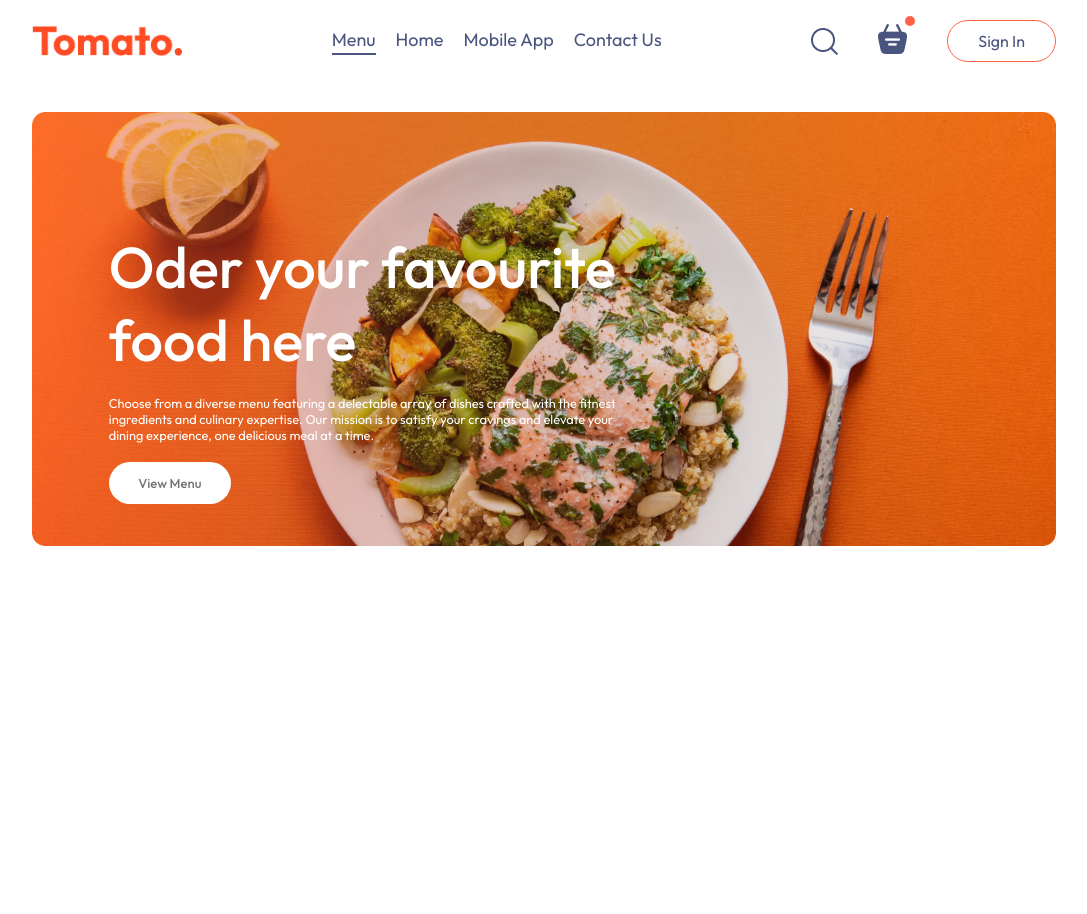
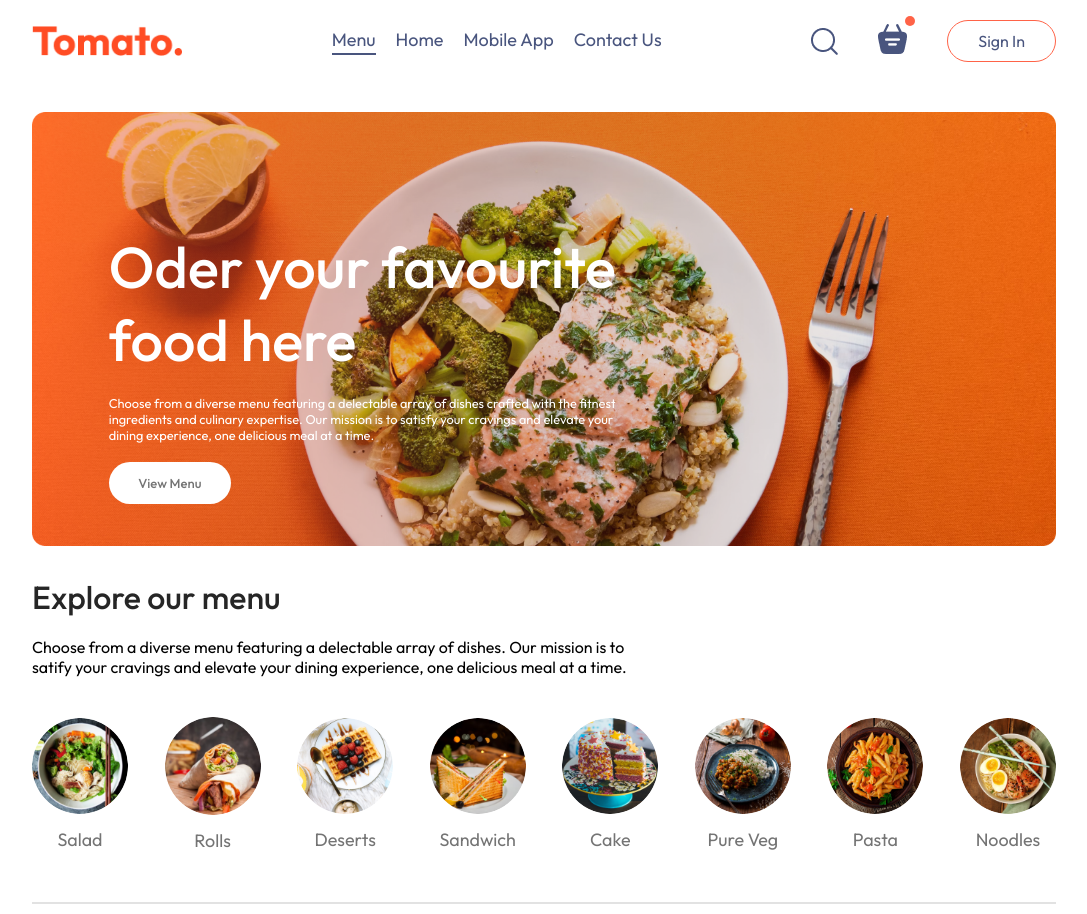
Before and after one commit to quang120901/FoodApp_ReactJS, a React (Vite) app: page / in a window 1280 px wide. Shown: the whole page, without its empty margins (96-1183 px from the left). Before the commit the page ends 800 px from the top, so only its background shows below. Built offline with nearby package versions, Linux system fonts and the light colour scheme.

Commit message:
add Menu

```diff
--- /dev/null
+++ b/src/components/ExploreMenu/ExploreMenu.css
@@ -0,0 +1,48 @@
+.explore-menu {
+    display: flex;
+    flex-direction: column;
+    gap: 20px;
+}
+.explore-menu h1 {
+    color: #262626;
+    font-weight: 500;
+}
+.explore-menu-text {
+    max-width: 60%;
+    columns: #808080;
+}
+.explore-menu-list {
+    display: flex;
+    justify-content: space-between;
+    align-items: center;
+    gap: 30px;
+    text-align: center;
+    margin: 20px 0px;
+    overflow-x: scroll;
+}
+.explore-menu-list::-webkit-scrollbar {
+    display: none;
+}
+.explore-menu-list-item img{
+    width: 7.5vw;
+    min-width: 80px;
+    cursor: pointer;
+    border-radius: 50%;
+    transition: 0.2s;
+}
+.explore-menu-list-item p {
+    margin-top: 10px;
+    color: #747474;
+    font-size: max(1.4vw, 16px);
+    cursor: pointer;
+}
+.explore-menu hr {
+    margin: 10px 0px;
+    height: 2px;
+    background-color: #e2e2e2;
+    border: none;
+}
+.explore-menu-list-item .active {
+    border: 4px solid tomato;
+    padding: 2px;
+}
--- /dev/null
+++ b/src/components/ExploreMenu/ExploreMenu.jsx
@@ -0,0 +1,25 @@
+import React from "react"
+import "./ExploreMenu.css"
+import { menu_list } from "../../assets/assets"
+
+const ExploreMenu = ({category, setCategory}) => {
+    return (
+        <div className="explore-menu" id="explore-menu">
+            <h1>Explore our menu</h1>
+            <p className="explore-menu-text">Choose from a diverse menu featuring a delectable array of dishes. Our mission is to satify your cravings and elevate your dining experience, one delicious meal at a time.</p>
+            <div className="explore-menu-list">
+                {menu_list.map((item, index)=> {
+                    return (
+                        <div onClick={()=>setCategory(prev=>prev===item.menu_name?"All":item.menu_name)} key={index} className="explore-menu-list-item">
+                            <img className={category===item.menu_name?"active":""} src={item.menu_image} alt="" />
+                            <p>{item.menu_name}</p>
+                        </div>
+                    )
+                })}
+            </div>
+            <hr />
+        </div>
+    )
+}
+
+export default ExploreMenu
--- a/src/pages/Home/Home.jsx
+++ b/src/pages/Home/Home.jsx
@@ -1,11 +1,16 @@
-import React from "react";
+import React, { useState } from "react";
 import "./Home.css"
 import Header from "../../components/Header/Header";
+import ExploreMenu from "../../components/ExploreMenu/ExploreMenu";
 
 const Home = () => {
+
+    const [category, setCategory] = useState("All");
+
     return (
         <div>
             <Header/>
+            <ExploreMenu category={category} setCategory={setCategory}/>
         </div>
     )
 }
```
